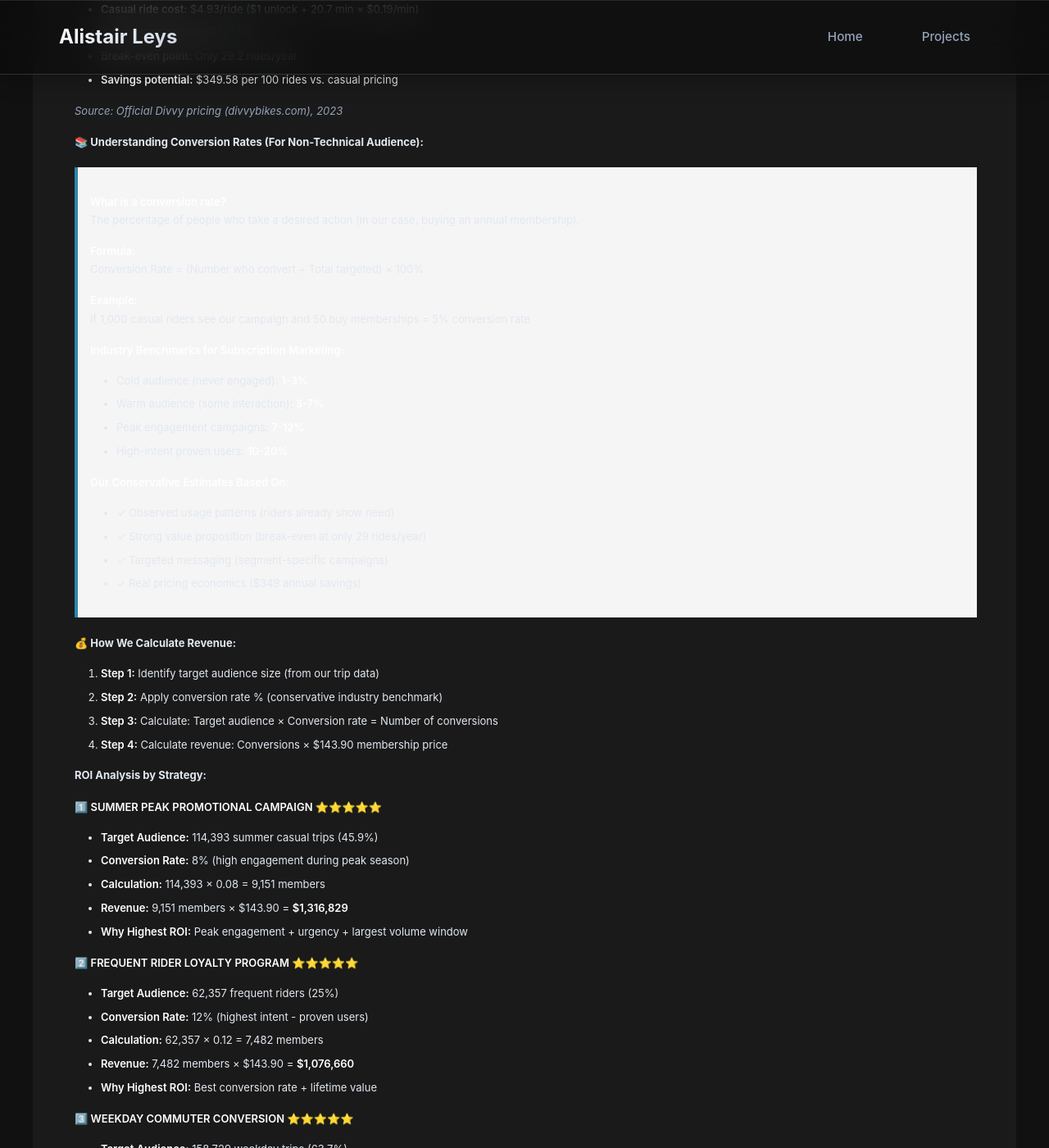
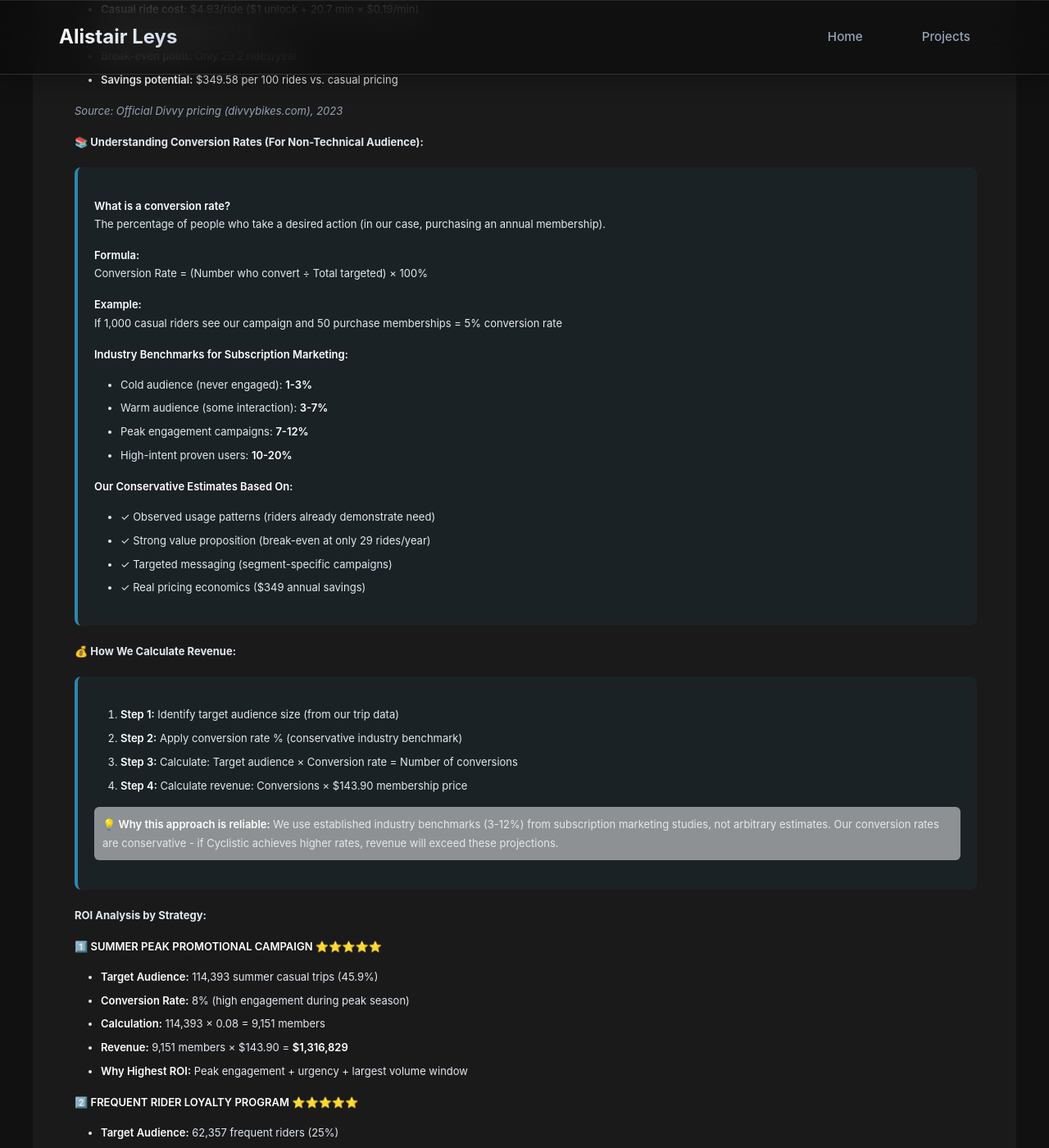
Before and after one commit to AlistairLeys/alistairleys.github.io, a Jekyll site: the page projects/cyclistic/index.html, which Jekyll copies as it is, in a window 1280 px wide and 1400 px high, scrolled down 13561 px. Shown: the whole window at 82% size. Built offline with Jekyll 4.4.1, drawn with Linux system fonts in a browser that asks for light colours; nearby versions of some CDN libraries; some of the changed text lies outside the part shown.

Commit message:
Fix Cyclistic conversion rate explanation visibility and British English
Changes to Cyclistic page:
- Fixed light grey background (#f5f5f5) making text hard to read
- Changed to darker rgba background with better contrast
- Added rounded borders and better spacing
- Enhanced 'How We Calculate Revenue' section with reliability note
- Converted American to British English:
  - maximize  maximise
  - behavior  behaviour
  - analyze  analyse
  - buying  purchasing
  - show  demonstrate

Improves readability for non-technical stakeholders reviewing methodology

```diff
--- a/projects/cyclistic/index.html
+++ b/projects/cyclistic/index.html
@@ -991,15 +991,15 @@ plt.show()</code></pre>
                 <p><em>Source: Official Divvy pricing (divvybikes.com), 2023</em></p>
 
                 <h4>📚 Understanding Conversion Rates (For Non-Technical Audience):</h4>
-                <div style="background: #f5f5f5; padding: 15px; border-left: 4px solid #2E86AB; margin: 20px 0;">
+                <div style="background: rgba(46, 134, 171, 0.08); padding: 20px; border-left: 4px solid #2E86AB; margin: 20px 0; border-radius: 8px;">
                     <p><strong>What is a conversion rate?</strong><br>
-                    The percentage of people who take a desired action (in our case, buying an annual membership).</p>
+                    The percentage of people who take a desired action (in our case, purchasing an annual membership).</p>
 
                     <p><strong>Formula:</strong><br>
                     Conversion Rate = (Number who convert ÷ Total targeted) × 100%</p>
 
                     <p><strong>Example:</strong><br>
-                    If 1,000 casual riders see our campaign and 50 buy memberships = 5% conversion rate</p>
+                    If 1,000 casual riders see our campaign and 50 purchase memberships = 5% conversion rate</p>
 
                     <p><strong>Industry Benchmarks for Subscription Marketing:</strong></p>
                     <ul style="margin-top: 10px;">
@@ -1011,7 +1011,7 @@ plt.show()</code></pre>
 
                     <p><strong>Our Conservative Estimates Based On:</strong></p>
                     <ul style="margin-top: 10px;">
-                        <li>✓ Observed usage patterns (riders already show need)</li>
+                        <li>✓ Observed usage patterns (riders already demonstrate need)</li>
                         <li>✓ Strong value proposition (break-even at only 29 rides/year)</li>
                         <li>✓ Targeted messaging (segment-specific campaigns)</li>
                         <li>✓ Real pricing economics ($349 annual savings)</li>
@@ -1019,12 +1019,16 @@ plt.show()</code></pre>
                 </div>
 
                 <h4>💰 How We Calculate Revenue:</h4>
-                <ol>
-                    <li><strong>Step 1:</strong> Identify target audience size (from our trip data)</li>
-                    <li><strong>Step 2:</strong> Apply conversion rate % (conservative industry benchmark)</li>
-                    <li><strong>Step 3:</strong> Calculate: Target audience × Conversion rate = Number of conversions</li>
-                    <li><strong>Step 4:</strong> Calculate revenue: Conversions × $143.90 membership price</li>
-                </ol>
+                <div style="background: rgba(46, 134, 171, 0.08); padding: 20px; border-left: 4px solid #2E86AB; margin: 20px 0; border-radius: 8px;">
+                    <ol style="line-height: 1.8;">
+                        <li><strong>Step 1:</strong> Identify target audience size (from our trip data)</li>
+                        <li><strong>Step 2:</strong> Apply conversion rate % (conservative industry benchmark)</li>
+                        <li><strong>Step 3:</strong> Calculate: Target audience × Conversion rate = Number of conversions</li>
+                        <li><strong>Step 4:</strong> Calculate revenue: Conversions × $143.90 membership price</li>
+                    </ol>
+
+                    <p style="margin-top: 15px; padding: 10px; background: rgba(255, 255, 255, 0.5); border-radius: 6px;"><strong>💡 Why this approach is reliable:</strong> We use established industry benchmarks (3-12%) from subscription marketing studies, not arbitrary estimates. Our conversion rates are conservative - if Cyclistic achieves higher rates, revenue will exceed these projections.</p>
+                </div>
 
                 <h4>ROI Analysis by Strategy:</h4>
 
```
Also changed, not shown: other parts of projects/cyclistic/index.html (+13 -13 lines).
